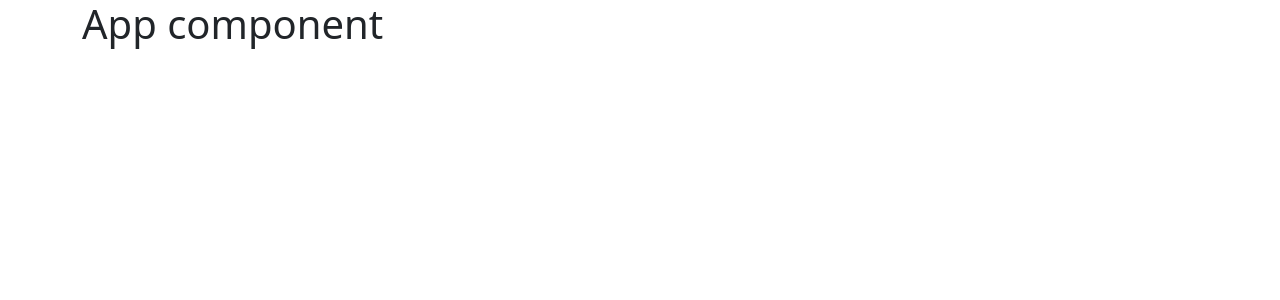
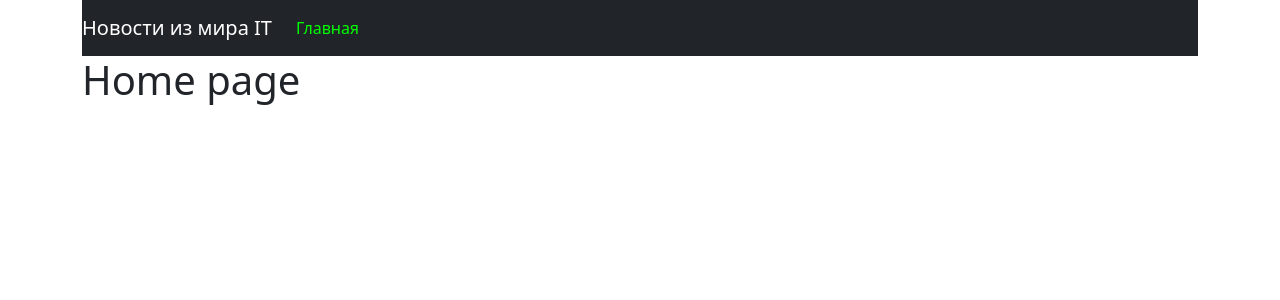
Before and after one commit to migel1976/news_list, a React (Vite) app: page / in a window 1280 px wide. Shown: the top 300 px of the page. Built offline with nearby package versions, Linux system fonts and the light colour scheme.

Commit message:
заголовок

```diff
--- a/package.json
+++ b/package.json
@@ -14,7 +14,8 @@
     "react": "^18.2.0",
     "react-bootstrap": "^2.10.4",
     "react-dom": "^18.2.0",
-    "react-router-dom": "^6.25.1"
+    "react-router-dom": "^6.25.1",
+    "styled-components": "^6.1.12"
   },
   "devDependencies": {
     "@types/react": "^18.2.66",
--- a/src/App.tsx
+++ b/src/App.tsx
@@ -1,10 +1,21 @@
 import React from 'react';
+import Navibar from './components/Navibar';
+
 import { Container } from 'react-bootstrap';
+import { Route, Routes } from 'react-router-dom';
+
+import Home from './components/Home';
+
 const App: React.FC = () => {
   return (
     <>
       <Container>
-        <h1>App component</h1>
+        <Navibar />
+        <Routes>
+          <Route path="/" element={<Home />}>
+            Главная
+          </Route>
+        </Routes>
       </Container>
     </>
   );
--- /dev/null
+++ b/src/components/Home.tsx
@@ -0,0 +1,4 @@
+const Home: React.FC = () => {
+  return <h1>Home page</h1>;
+};
+export default Home;
--- /dev/null
+++ b/src/components/Navibar.tsx
@@ -0,0 +1,33 @@
+import { Nav, Navbar, NavbarBrand } from 'react-bootstrap';
+import { Link } from 'react-router-dom';
+
+import styled from 'styled-components';
+
+const Style = styled.div`
+  a.nav-link {
+    color: #0f0;
+    &:hover {
+      color: #f00;
+    }
+  }
+`;
+const Navibar: React.FC = () => {
+  return (
+    <>
+      <Style>
+        <Navbar bg="dark" variant="dark">
+          <NavbarBrand>Новости из мира IT</NavbarBrand>
+          <Nav className="mr-auto">
+            <Nav.Link as={Link} to="/">
+              Главная
+            </Nav.Link>
+            {/* <Nav.Link as={Link} to="/news">
+            Новость
+          </Nav.Link> */}
+          </Nav>
+        </Navbar>
+      </Style>
+    </>
+  );
+};
+export default Navibar;
--- a/src/main.tsx
+++ b/src/main.tsx
@@ -2,9 +2,12 @@ import React from 'react';
 import ReactDOM from 'react-dom/client';
 import App from './App.tsx';
 import 'bootstrap/dist/css/bootstrap.min.css';
+import { BrowserRouter } from 'react-router-dom';
 
 ReactDOM.createRoot(document.getElementById('root')!).render(
   <React.StrictMode>
-    <App />
+    <BrowserRouter>
+      <App />
+    </BrowserRouter>
   </React.StrictMode>,
 );
```
Also changed, not shown: 1 other file (tests, documents, lock files or other folders).
